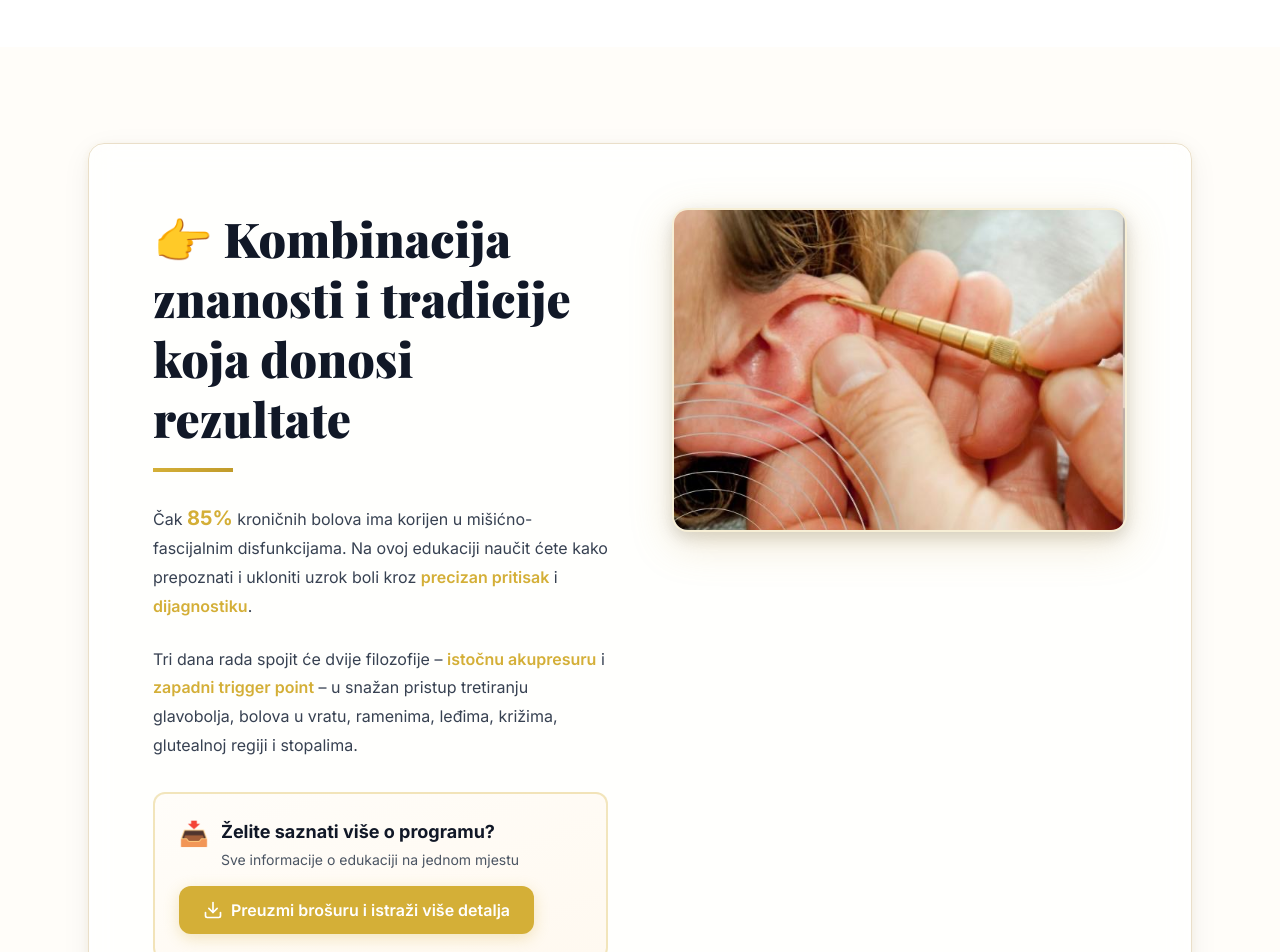
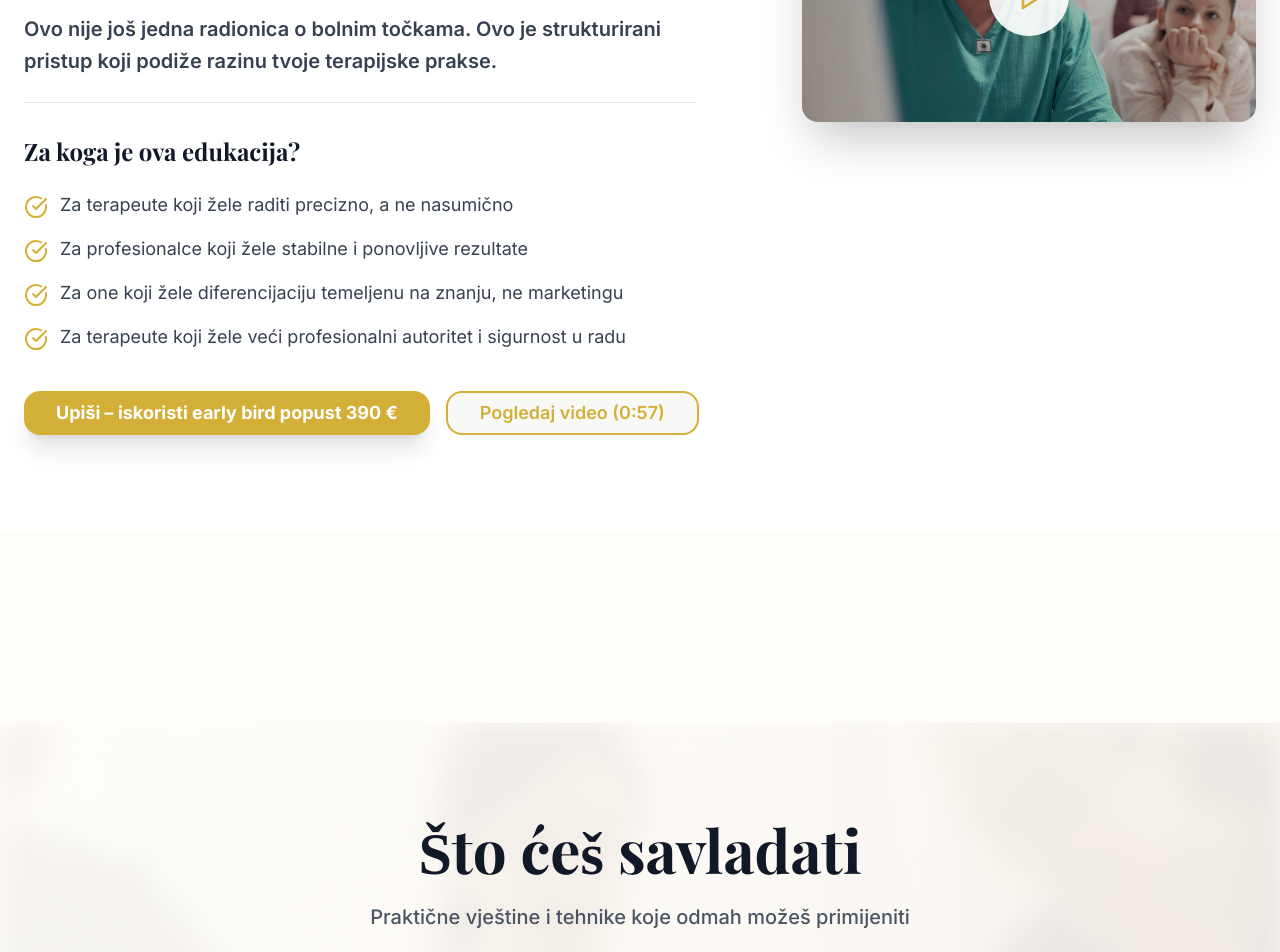
Before and after one commit to AnteAntic/supra-studium-web-portal, a React (Vite) app: page /akupresura-trigger-point in a window 1280 px wide. Shown: the part 1760-2712 px from the top of the page. Built offline with nearby package versions, Linux system fonts and the light colour scheme.

Commit message:
Update Akupresura page: new content and 3-day structure

```diff
--- a/src/pages/AkupresuraPage.tsx
+++ b/src/pages/AkupresuraPage.tsx
@@ -226,7 +226,7 @@ const AkupresuraPage = () => {
                 duration: 0.6
               }} className="mb-6">
                   <h2 className="text-[clamp(20px,3vw,28px)] leading-relaxed tracking-wide font-medium text-[#d4af37] text-center drop-shadow-md">
-                    Moć dodira koji liječi – spoj tradicije i suvremene znanosti
+                    Nauči precizno uklanjati bol u vratu i leđima u 90 sekundi
                   </h2>
                 </motion.div>
 
@@ -244,7 +244,9 @@ const AkupresuraPage = () => {
                 fontFamily: 'Inter, sans-serif',
                 textShadow: '1px 1px 2px rgba(0,0,0,0.8)'
               }}>
-                  Akupresura i trigger point terapija spajaju istočnu mudrost i zapadnu preciznost. Kroz ovu edukaciju naučit ćeš prepoznati i tretirati skrivene izvore boli, vratiti slobodu pokreta i pomoći tijelu da se samo regenerira.
+                  ✔ 2 dana intenzivne praktične edukacije<br/>
+                  ✔ Tehnike koje odmah koristiš u praksi<br/>
+                  ✔ Certifikat + 3 mjeseca mentorstva
                 </motion.p>
 
                 {/* CTA Buttons */}
@@ -264,7 +266,7 @@ const AkupresuraPage = () => {
                   scale: 0.98
                 }}>
                     <Button size="lg" className="bg-[#d4af37] hover:bg-[#c19b2a] text-white px-8 py-4 text-lg font-bold rounded-2xl shadow-xl hover:shadow-2xl hover:shadow-[#d4af37]/30 transition-all duration-300 border-0" onClick={scrollToPricing}>
-                      Upiši seminar
+                      👉 Rezerviraj svoje mjesto sada
                     </Button>
                   </motion.div>
 
@@ -349,14 +351,14 @@ const AkupresuraPage = () => {
             }} className="text-5xl lg:text-6xl font-bold mb-8 leading-tight" style={{
               fontFamily: 'Playfair Display, serif'
             }}>
-                Od točke do{' '}
+                Tehnika koja donosi{' '}
                 <span className="bg-gradient-to-r from-gray-900 via-[#d4af37] to-[#d4af37] bg-clip-text text-transparent">
-                  olakšanja
+                  olakšanje
                 </span>{' '}
                 u 90 sekundi
               </motion.h2>
 
-              <motion.p initial={{
+              <motion.div initial={{
               opacity: 0,
               y: 30
             }} whileInView={{
@@ -367,11 +369,45 @@ const AkupresuraPage = () => {
               delay: 0.2
             }} viewport={{
               once: true
-            }} className="text-xl text-gray-600 mb-10 max-w-2xl leading-relaxed" style={{
+            }} className="mb-10 max-w-2xl space-y-6" style={{
               fontFamily: 'Inter, sans-serif'
             }}>
-                Akupresura i trigger point terapija spajaju drevne istočnjačke mudrosti i moderne zapadne prakse za brzo i trajno rješavanje miofascijalne boli.
-              </motion.p>
+                <p className="text-xl text-gray-700 leading-relaxed">
+                  Sustavna i precizna metoda koja ti omogućuje da pouzdano identificiraš izvor boli i interveniraš s jasnoćom, sigurnošću i kontrolom.
+                </p>
+                <p className="text-xl text-gray-700 leading-relaxed">
+                  U tri dana intenzivnog praktičnog rada savladat ćeš protokole koji donose mjerljive rezultate – već tijekom tretmana.
+                </p>
+                <p className="text-xl text-gray-700 leading-relaxed font-semibold">
+                  Ovo nije još jedna radionica o bolnim točkama. Ovo je strukturirani pristup koji podiže razinu tvoje terapijske prakse.
+                </p>
+
+                <div className="mt-8 pt-8 border-t border-gray-200">
+                  <h3 className="text-2xl font-bold text-gray-900 mb-6" style={{
+                    fontFamily: 'Playfair Display, serif'
+                  }}>
+                    Za koga je ova edukacija?
+                  </h3>
+                  <ul className="space-y-4">
+                    <li className="flex items-start gap-3">
+                      <CheckCircle className="w-6 h-6 text-[#d4af37] mt-1 flex-shrink-0" />
+                      <span className="text-lg text-gray-700">Za terapeute koji žele raditi precizno, a ne nasumično</span>
+                    </li>
+                    <li className="flex items-start gap-3">
+                      <CheckCircle className="w-6 h-6 text-[#d4af37] mt-1 flex-shrink-0" />
+                      <span className="text-lg text-gray-700">Za profesionalce koji žele stabilne i ponovljive rezultate</span>
+                    </li>
+                    <li className="flex items-start gap-3">
+                      <CheckCircle className="w-6 h-6 text-[#d4af37] mt-1 flex-shrink-0" />
+                      <span className="text-lg text-gray-700">Za one koji žele diferencijaciju temeljenu na znanju, ne marketingu</span>
+                    </li>
+                    <li className="flex items-start gap-3">
+                      <CheckCircle className="w-6 h-6 text-[#d4af37] mt-1 flex-shrink-0" />
+                      <span className="text-lg text-gray-700">Za terapeute koji žele veći profesionalni autoritet i sigurnost u radu</span>
+                    </li>
+                  </ul>
+                </div>
+              </motion.div>
 
               {/* CTA Buttons */}
               <motion.div initial={{
@@ -455,138 +491,6 @@ const AkupresuraPage = () => {
       background: '#FFFDF9'
     }}>
         <div className="max-w-6xl mx-auto px-6">
-          <motion.div initial={{
-          opacity: 0,
-          y: 30
-        }} whileInView={{
-          opacity: 1,
-          y: 0
-        }} transition={{
-          duration: 0.4
-        }} viewport={{
-          once: true
-        }}>
-            <div className="backdrop-blur-[12px] bg-white/70 border border-[#EADFC9] rounded-2xl p-16 shadow-xl hover:shadow-2xl transition-all duration-300" style={{
-            boxShadow: '0 8px 30px rgba(0,0,0,0.06), 0 2px 8px rgba(200,162,74,0.1)'
-          }}>
-              <div className="grid md:grid-cols-2 gap-16 items-start">
-                {/* Text Content - Left */}
-                <div className="space-y-8">
-                  <motion.h2 initial={{
-                  opacity: 0,
-                  y: 20
-                }} whileInView={{
-                  opacity: 1,
-                  y: 0
-                }} transition={{
-                  duration: 0.4,
-                  delay: 0.1
-                }} viewport={{
-                  once: true
-                }} className="text-5xl font-extrabold text-gray-900 mb-6 relative leading-tight" style={{
-                  fontFamily: 'Playfair Display, serif'
-                }}>
-                    👉 Kombinacija znanosti i tradicije koja donosi rezultate
-
-                    {/* Animated gold accent line */}
-                    <motion.div initial={{
-                    width: 0
-                  }} whileInView={{
-                    width: '80px'
-                  }} transition={{
-                    duration: 0.6,
-                    delay: 0.3
-                  }} viewport={{
-                    once: true
-                  }} className="h-1 bg-gradient-to-r from-[#d4af37] to-[#c19b2a] mt-5" />
-                  </motion.h2>
-
-                  <motion.div initial={{
-                  opacity: 0,
-                  y: 20
-                }} whileInView={{
-                  opacity: 1,
-                  y: 0
-                }} transition={{
-                  duration: 0.4,
-                  delay: 0.2
-                }} viewport={{
-                  once: true
-                }} className="space-y-6">
-                    <p className="text-base text-gray-700 leading-loose" style={{
-                    fontFamily: 'Inter, sans-serif',
-                    lineHeight: '1.8'
-                  }}>
-                      Čak <span className="font-bold text-[#d4af37] text-xl">85%</span> kroničnih bolova ima korijen u mišićno-fascijalnim disfunkcijama. Na ovoj edukaciji naučit ćete kako prepoznati i ukloniti uzrok boli kroz <span className="font-semibold text-[#d4af37]">precizan pritisak</span> i <span className="font-semibold text-[#d4af37]">dijagnostiku</span>.
-                    </p>
-                    <p className="text-base text-gray-700 leading-loose" style={{
-                    fontFamily: 'Inter, sans-serif',
-                    lineHeight: '1.8'
-                  }}>
-                      Tri dana rada spojit će dvije filozofije – <span className="font-semibold text-[#d4af37]">istočnu akupresuru</span> i <span className="font-semibold text-[#d4af37]">zapadni trigger point</span> – u snažan pristup tretiranju glavobolja, bolova u vratu, ramenima, leđima, križima, glutealnoj regiji i stopalima.
-                    </p>
-                  </motion.div>
-
-                  {/* CTA Block */}
-                  <motion.div initial={{
-                  opacity: 0,
-                  y: 20
-                }} whileInView={{
-                  opacity: 1,
-                  y: 0
-                }} transition={{
-                  duration: 0.4,
-                  delay: 0.3
-                }} viewport={{
-                  once: true
-                }} className="mt-8 p-6 bg-gradient-to-br from-[#FFFDF9] to-[#FFF9F0] border-2 border-[#d4af37]/30 rounded-xl">
-                    <div className="flex items-start gap-3 mb-4">
-                      <span className="text-2xl">📥</span>
-                      <div>
-                        <h3 className="text-lg font-bold text-gray-900 mb-1">Želite saznati više o programu?</h3>
-                        <p className="text-sm text-gray-600">Sve informacije o edukaciji na jednom mjestu</p>
-                      </div>
-                    </div>
-                    <a href="https://www.dropbox.com/scl/fi/o6b6vqb4bt3obop6g499o/Akupresura-i-Trigger-point-terapija.pdf?rlkey=7jgwscmrsmzj5xunym7m8uy9b&st=qtcgsjuj&dl=0" target="_blank" rel="noopener noreferrer" className="inline-flex items-center gap-2 px-6 py-3 bg-[#d4af37] hover:bg-[#c19b2a] text-white font-semibold rounded-lg transition-all duration-300 hover:scale-105 hover:shadow-lg" style={{
-                    boxShadow: '0 4px 15px rgba(212, 175, 55, 0.3)'
-                  }}>
-                      <Download className="h-5 w-5" />
-                      Preuzmi brošuru i istraži više detalja
-                    </a>
-                  </motion.div>
-                </div>
-
-                {/* Image - Right */}
-                <div className="relative">
-                  <motion.div initial={{
-                  opacity: 0,
-                  scale: 0.9
-                }} whileInView={{
-                  opacity: 1,
-                  scale: 1
-                }} transition={{
-                  duration: 0.4,
-                  delay: 0.2
-                }} viewport={{
-                  once: true
-                }} whileHover={{
-                  y: -8,
-                  scale: 1.02
-                }} className="group cursor-pointer">
-                    <div className="relative rounded-2xl overflow-hidden border-2 border-[#d4af37]/20" style={{
-                    boxShadow: '0 12px 40px rgba(200,162,74,0.25), 0 6px 16px rgba(0,0,0,0.15)'
-                  }}>
-                      <img src="/lovable-uploads/a8d9f780-17c6-4718-98a2-73927a26401b.png" alt="Akupresura tehnika" className="w-full h-80 object-cover transition-all duration-300" />
-
-                      {/* Hover glow effect */}
-                      <div className="absolute inset-0 bg-gradient-to-t from-[#d4af37]/10 to-transparent opacity-0 group-hover:opacity-100 transition-opacity duration-300" />
-                      <div className="absolute inset-0 ring-0 group-hover:ring-2 group-hover:ring-[#d4af37]/50 rounded-2xl transition-all duration-300" />
-                    </div>
-                  </motion.div>
-                </div>
-              </div>
-            </div>
-          </motion.div>
         </div>
       </section>
 
```
